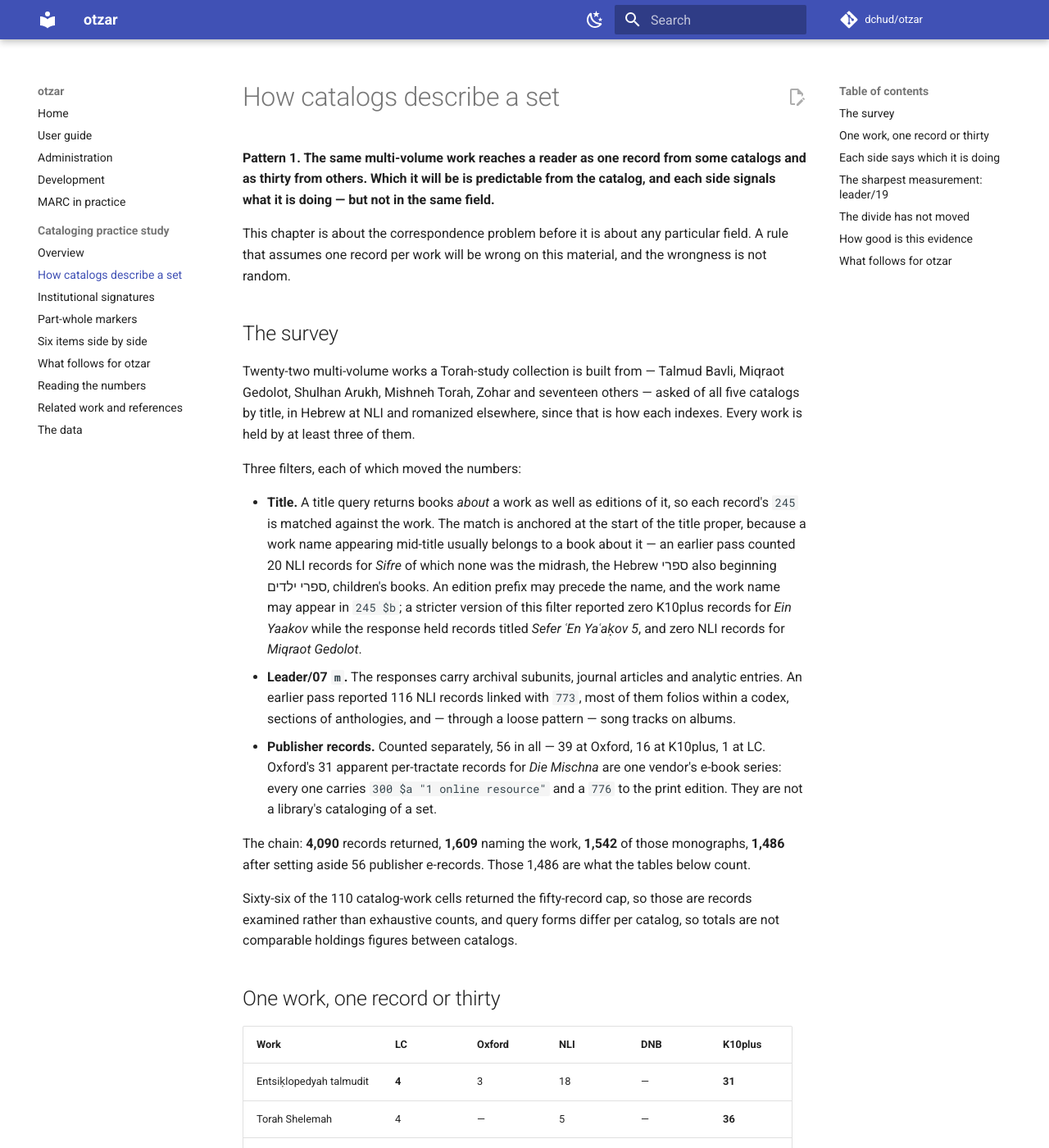
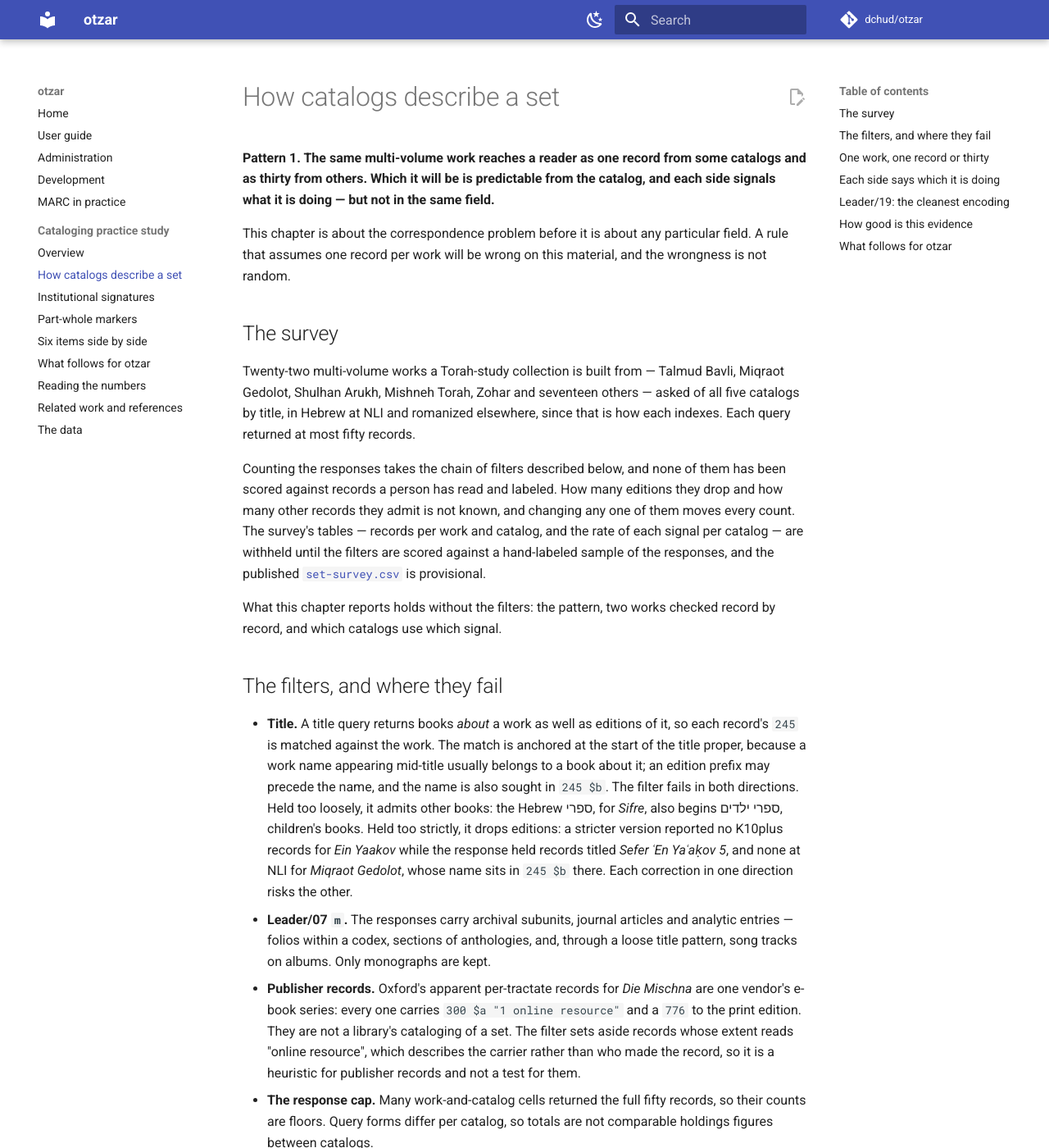
Before and after one commit to dchud/otzar, an MkDocs documentation site: the page built from docs/practice-study/sets.md, in a window 1280 px wide and 1400 px high. Shown: the whole window at 82% size. Built offline with MkDocs 1.6.1 and Material for MkDocs 9.7.7, drawn with Linux system fonts in a browser that asks for light colours; comment, search, counter and statistics services are not loaded; some of the changed text lies outside the part shown.

Commit message:
docs: cut the set survey to what holds without the filter
Every count in the set chapter came from the title, leader/07 and
publisher-record filters in set_report.py, none of which has been
scored against hand-labeled records. The counts have moved with each
filter revision, so the chapter now reports only what does not depend
on them.

sets.md keeps the correspondence pattern, the two contrasts checked
record by record (Entsiklopedyah talmudit and Encyclopaedia Judaica),
the statement that leader/19 is coded only at the PICA catalogs while
set-level extents are the Anglo-American signal, the corpus leader/19
value table and figure, the LCRI 13.6 rule, and a shortened evidence
section. It removes the filter-chain totals, the work-by-work table,
the per-catalog rate table, the era-stability section, the two survey
figures and every figure derived from set_report.py. The filters and
their known failure modes are named, and the survey tables are marked
withheld until the filters are scored.

K10plus holds thirty Entsiklopedyah talmudit volume records, not
thirty-one: the thirty-first record the filter counts is a Haggadah
whose 245 $b names the encyclopedia.

Cross-references in index, signatures, markers and implications drop
the survey numbers and the stale "held by at least three",
"converge completely" and "1,180 records examined" sentences.
set-survey.csv is marked provisional in data.md.

```diff
--- a/docs/practice-study/sets.md
+++ b/docs/practice-study/sets.md
@@ -14,61 +14,69 @@ on this material, and the wrongness is not random.
 Twenty-two multi-volume works a Torah-study collection is built from —
 Talmud Bavli, Miqraot Gedolot, Shulhan Arukh, Mishneh Torah, Zohar and
 seventeen others — asked of all five catalogs by title, in Hebrew at
-NLI and romanized elsewhere, since that is how each indexes. Every work
-is held by at least three of them.
+NLI and romanized elsewhere, since that is how each indexes. Each query
+returned at most fifty records.
 
-Three filters, each of which moved the numbers:
+Counting the responses takes the chain of filters described below, and
+none of them has been scored against records a person has read and
+labeled. How many editions they drop and how many other records they
+admit is not known, and changing any one of them moves every count. The
+survey's tables — records per work and catalog, and the rate of each
+signal per catalog — are withheld until the filters are scored against
+a hand-labeled sample of the responses, and the published
+[`set-survey.csv`](data.md) is provisional.
+
+What this chapter reports holds without the filters: the pattern, two
+works checked record by record, and which catalogs use which signal.
+
+## The filters, and where they fail
 
 - **Title.** A title query returns books *about* a work as well as
   editions of it, so each record's `245` is matched against the work.
   The match is anchored at the start of the title proper, because a
-  work name appearing mid-title usually belongs to a book about it —
-  an earlier pass counted 20 NLI records for *Sifre* of which none was
-  the midrash, the Hebrew ספרי also beginning ספרי ילדים, children's
-  books. An edition prefix may precede the name, and the work name may
-  appear in `245 $b`; a stricter version of this filter reported zero
-  K10plus records for *Ein Yaakov* while the response held records
-  titled *Sefer ʿEn Yaʿaḳov 5*, and zero NLI records for *Miqraot
-  Gedolot*.
+  work name appearing mid-title usually belongs to a book about it; an
+  edition prefix may precede the name, and the name is also sought in
+  `245 $b`. The filter fails in both directions. Held too loosely, it
+  admits other books: the Hebrew ספרי, for *Sifre*, also begins ספרי
+  ילדים, children's books. Held too strictly, it drops editions: a
+  stricter version reported no K10plus records for *Ein Yaakov* while
+  the response held records titled *Sefer ʿEn Yaʿaḳov 5*, and none at
+  NLI for *Miqraot Gedolot*, whose name sits in `245 $b` there. Each
+  correction in one direction risks the other.
 - **Leader/07 `m`.** The responses carry archival subunits, journal
-  articles and analytic entries. An earlier pass reported 116 NLI
-  records linked with `773`, most of them folios within a codex,
-  sections of anthologies, and — through a loose pattern — song tracks
-  on albums.
-- **Publisher records.** Counted separately, 56 in all — 39 at
-  Oxford, 16 at K10plus, 1 at LC. Oxford's 31 apparent per-tractate
-  records for *Die Mischna* are one vendor's e-book series: every one
-  carries `300 $a "1 online resource"` and a `776` to the print
-  edition. They are not a library's cataloging of a set.
-
-The chain: **4,090** records returned, **1,609** naming the work,
-**1,542** of those monographs, **1,486** after setting aside 56
-publisher e-records. Those 1,486 are what the tables below count.
-
-Sixty-six of the 110 catalog-work cells returned the fifty-record cap,
-so those are records examined rather than exhaustive counts, and query
-forms differ per catalog, so totals are not comparable holdings figures
-between catalogs.
+  articles and analytic entries — folios within a codex, sections of
+  anthologies, and, through a loose title pattern, song tracks on
+  albums. Only monographs are kept.
+- **Publisher records.** Oxford's apparent per-tractate records for
+  *Die Mischna* are one vendor's e-book series: every one carries
+  `300 $a "1 online resource"` and a `776` to the print edition. They
+  are not a library's cataloging of a set. The filter sets aside
+  records whose extent reads "online resource", which describes the
+  carrier rather than who made the record, so it is a heuristic for
+  publisher records and not a test for them.
+- **The response cap.** Many work-and-catalog cells returned the full
+  fifty records, so their counts are floors. Query forms differ per
+  catalog, so totals are not comparable holdings figures between
+  catalogs.
 
 ## One work, one record or thirty
 
-| Work | LC | Oxford | NLI | DNB | K10plus |
-|---|---|---|---|---|---|
-| Entsiḳlopedyah talmudit | **4** | 3 | 18 | — | **31** |
-| Torah Shelemah | 4 | — | 5 | — | **36** |
-| Encyclopaedia Judaica | 10 | 8 | 5 | **46** | **45** |
-| Otsar ha-Geonim | 5 | 4 | 10 | — | **17** |
-| Miqraot Gedolot | 33 | 15 | 14 | — | **16** |
-| Talmud Bavli | 38 | 7 | 15 | **12** | **21** |
+*Entsiḳlopedyah talmudit* is the clearest case. LC holds two records
+with an open-ended set-level extent — the Hebrew original at
+`v. <1-27, 29-53>` and the English translation at `v.` — each
+describing a whole multi-volume publication in one record. K10plus
+answers with **thirty** records titled *Entsiḳlopedyah talmudit*, each
+describing a single volume and every one coded as a dependent part and
+linked to the set, in a response cut off at the fifty-record cap.
 
-*Entsiḳlopedyah talmudit* is the clearest case. Two of LC's four
-records carry an open-ended set-level extent — the Hebrew original at
-`v. <1-27, 29-53>` and the English translation at `v.` — each covering
-a whole multi-volume publication in one record. K10plus holds
-**thirty-one**, every one coded, one per volume.
+*Encyclopaedia Judaica* divides the same way. LC's records count a
+whole edition in the extent — `10 v.`, `16 v.`, `22 v.` — and code
+nothing in leader/19. DNB and K10plus between them describe the same
+editions volume by volume, each volume record coded as a dependent part
+and linked to its set with `773`.
 
-Nothing about the work changed. What changed is the level at which each
-catalog chose to describe it.
+Nothing about either work changed. What changed is the level at which
+each catalog chose to describe it.
 
 ## Each side says which it is doing
 
@@ -76,27 +84,17 @@ A catalog describing a whole set says so in the extent statement. A
 catalog describing one volume of a set says so in the leader, and links
 the volume to its parent.
 
-| Catalog | Records | Set-level extent | `505` contents | `leader/19` coded | `773` | `245 $n`/`$p` |
-|---|---|---|---|---|---|---|
-| LC | 444 | **61%** | 26% | 0% | 0% | 1% |
-| Oxford | 155 | **50%** | 24% | 0% | 5% | 1% |
-| NLI | 332 | 24% | 30% | 0% | 9% | 2% |
-| DNB | 156 | 0% | 6% | **60%** | 40% | 40% |
-| K10plus | 399 | 2% | 4% | **74%** | 66% | 66% |
-
-A set-level extent — `3 v.`, `9 Bände`, or the open-ended
-`v. <1-27, 29-53>` — appears on 270 of 444 LC records, of which 96 are
-open-ended, and on **six** of 555 across the two PICA catalogs. The
-leader coding runs the other way. Neither side is describing less; they
-are describing at different levels, and each records the level it
-chose.
-
-![Markers by catalog](figures/fig6-set-mechanisms.svg)
+Leader/19 is coded only at the two PICA catalogs, DNB and K10plus. A
+set-level extent — `3 v.`, `9 Bände`, or the open-ended
+`v. <1-27, 29-53>` — is the signal of the three Anglo-American
+catalogs, LC, Oxford and NLI, and is rare at the PICA pair. Neither
+side is describing less; they are describing at different levels, and
+each records the level it chose.
 
 For otzar the practical consequence is the extent statement, because it
 is the signal available from the catalogs otzar actually queries.
 
-## The sharpest measurement: leader/19
+## Leader/19: the cleanest encoding
 
 A multipart resource can be described comprehensively, one record for
 the whole; analytically, a part standing alone; or as a whole together
@@ -105,13 +103,10 @@ with its linked parts — AACR2's **multilevel description**, RDA's
 19: `a` set record, `b` part with an independent title, `c` part with a
 dependent title.
 
-**Across 22 works, leader/19 is coded on 0 of 931 records at LC, Oxford
-and NLI**, and on 389 of 555 at DNB and K10plus — 60% and 74%
-respectively.
-
-The rule behind it is old and blunt. LCRI 13.6: *do not employ the
-technique of multilevel description in any case*.[^lcri136] The RDA-era
-guidance continues not to create hierarchical descriptions.[^lcpcc]
+The rule behind its absence from the Anglo-American catalogs is old and
+blunt. LCRI 13.6: *do not employ the technique of multilevel
+description in any case*.[^lcri136] The RDA-era guidance continues not
+to create hierarchical descriptions.[^lcpcc]
 
 Where it is coded, the value predicts the rest of the record almost
 without exception. This table is from the corpus rather than the
@@ -131,83 +126,37 @@ That is the rule the cataloging manuals give, visible in the records.
 
 ![What each leader/19 value carries](figures/fig8-leader19-mechanisms.svg)
 
-This is the cleanest *encoding* in the study, not its sharpest
-measurement — that is the extent statement, at 270 of 444 LC records
-against 6 of 555 PICA ones. And its reach is narrow. Of
-the three sources otzar queries today, only DNB codes the position, and
-DNB is reached only by ISBN lookup, not by the title cascade. K10plus,
-where the coding is strongest, is not yet a source.
-
-![Records coding leader/19 by work](figures/fig7-declared-by-work.svg)
-
-## The divide has not moved
-
-RDA was implemented in 2013 and fewer than a third of corpus records
-declare it, so a rule change is not what produced this. Two time axes
-are available and they disagree.
-
-| Book published | PICA | coded | Anglo | coded |
-|---|---|---|---|---|
-| before 1970 | 640 | 28% | 866 | **0** |
-| 1970–89 | 124 | 31% | 250 | **0** |
-| 1990–2004 | 371 | 13% | 428 | **0** |
-| 2005–12 | 194 | 13% | 278 | **0** |
-| 2013 onward | 498 | 14% | 786 | 1 |
-
-| Record created | PICA | coded | Anglo | coded |
-|---|---|---|---|---|
-| before 1990 | 12 | 33% | 509 | **0** |
-| 1990s | 212 | 12% | 316 | **0** |
-| 2000s | 263 | 20% | 665 | **0** |
-| 2010–13 | 60 | 25% | 96 | **0** |
-| 2014 onward | 1,282 | 20% | 1,001 | 1 |
-
-The first appears to show PICA coding halving after 1990. **The second
-shows no such fall** — if anything a rise, from 12% in the 1990s to
-20-25% after 2000 — and the second is the one that speaks to
-cataloging. A rate that moves with the age of the book and not with
-the age of the record describes what a library acquired from each
-period.
-The apparent change is not there.
-
-Both axes agree on the other side, and neither shows anything: zero
-across every bin, including 866 books published before 1970 and 509
-records created before 1990.
-
-Two limits. `008/00-05` records when a record entered *that* catalog, so
-migration or union-catalogue transfer may overwrite it, which is the
-likely reason only 12 PICA records date before 1990. And the most
-recent bin holds half the corpus in both tables.
+This is the cleanest *encoding* in the study, and its reach is narrow.
+Of the three sources otzar queries today, only DNB codes the position,
+and DNB is reached only by ISBN lookup, not by the title cascade.
+K10plus, where the coding is strongest, is not yet a source.
 
 ## How good is this evidence
 
-**Strong for the absence.** Zero across 931 records, 22 works and three
-institutions, agreeing with a published rule interpretation and showing
-no trend on either time axis. Oxford and NLI both run Alma, so they are
-not three independent systems; LC answers through an unrelated Z39.50 gateway,
-and records demonstrably move between these catalogs through shared
+**Strong for the absence.** The three Anglo-American catalogs do not
+code leader/19 on these works, in agreement with a published rule
+interpretation. They are not three independent systems: Oxford and NLI
+both run Alma, LC answers through an unrelated Z39.50 gateway, and
+records demonstrably move between these catalogs through shared
 cataloging.[^shared]
 
 **Weaker for the presence.** DNB and K10plus both run PICA, and
 leader/19 is reportedly system-generated rather than keyed by a
 cataloger.[^gen] Their agreement may be one export routine rather than
-two institutions choosing the same thing.
-
-That cuts both ways, and the chapter does not resolve it. If the
-position is generally system-supplied, then the zero on the other side
-may also be a fact about software rather than about cataloging —
-records from all three pass through shared cataloging networks. The
-rule interpretation explains why LC creates no dependent-part records;
-it does not explain why LC's 270 set-level records carry no `a`.
+two institutions choosing the same thing. If so, the absence on the
+other side may also be a fact about software rather than about
+cataloging. The rule interpretation explains why LC creates no
+dependent-part records; it does not explain why LC's set-level records
+carry no `a`.
 
 **One thing this survey does not show.** LC's own rule interpretation
 says LC analyzes and classes dependent-titled parts separately, giving
 each a record with the comprehensive title as common title — `245 $a`
-plus `$n`/`$p` in MARC.[^lcri] Five such records appear among LC's 321.
-Either this material falls under the stated exceptions, or those
-records lie outside the responses this survey saw. Unresolved, and the
-first thing to check before relying on the comprehensive-description
-reading.
+plus `$n`/`$p` in MARC.[^lcri] Few such records appear in LC's
+responses. Either this material falls under the stated exceptions, or
+those records lie outside the responses this survey saw. Unresolved,
+and the first thing to check before relying on the
+comprehensive-description reading.
 
 ## What follows for otzar
 
@@ -218,14 +167,13 @@ material otzar exists to catalogue. This is a data-model consequence,
 not a parsing rule.
 
 **Read the extent statement, including its open-ended forms.** It is
-the signal available from the catalogs otzar queries today, on 63% of
-LC records here. Open-ended forms — `v.`, `v. <1-27>` — count: an
-earlier version of this study missed 168 LC records by requiring a
-leading digit.
+the signal available from the catalogs otzar queries today. Open-ended
+forms — `v.`, `v. <1-27>` — count: a test that requires a leading digit
+misses them, including LC's record for *Entsiḳlopedyah talmudit*.
 
 **Parse `505` for volume lists.** Where these catalogs describe a set
-comprehensively the parts are in the contents note: 78 records at LC,
-61 at NLI, 31 at Oxford.
+comprehensively, a list of the parts, when there is one, is in the
+contents note.
 
 **Read leader/19 where it arrives**, which today means from DNB by ISBN
 lookup, and from K10plus if it is added. It distinguishes a volume of a
```
Also changed, not shown: docs/practice-study/data.md (+16 -10 lines), docs/practice-study/implications.md (+25 -23 lines), docs/practice-study/index.md (+4 -2 lines), docs/practice-study/markers.md (+11 -11 lines), docs/practice-study/signatures.md (+5 -6 lines).
